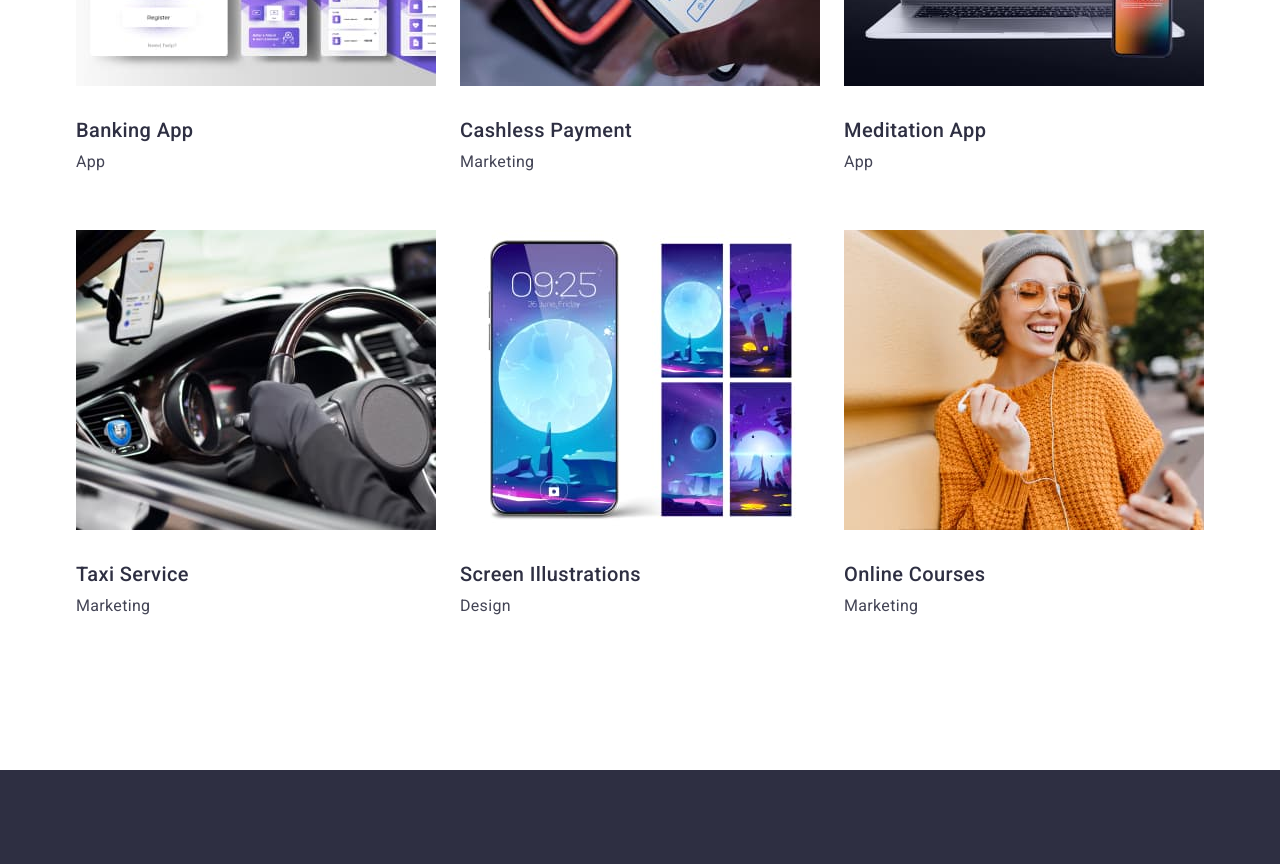
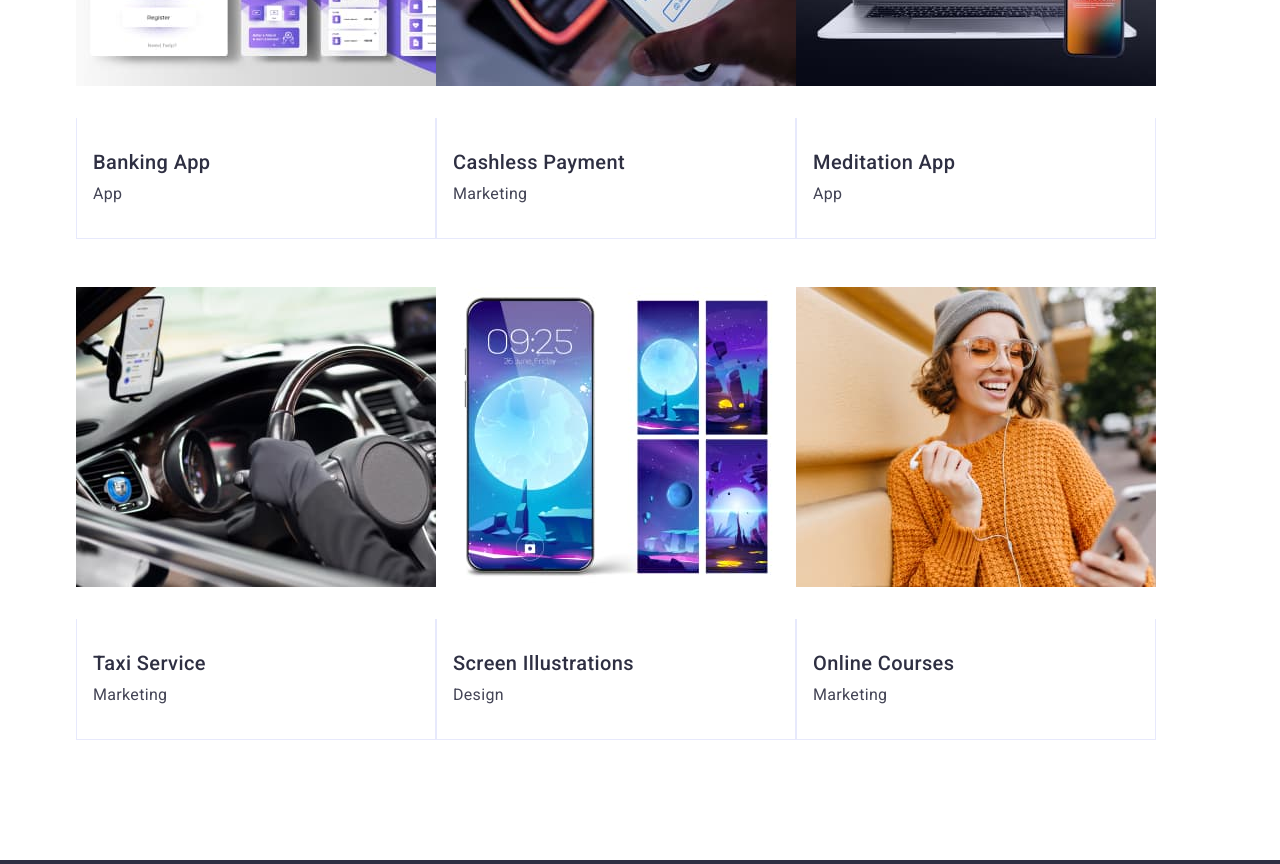
Before and after one commit to Anna-Anatoliivna/goit-markup-hw-03, a plain HTML site: page index.html in a window 1280 px wide. Shown: the part 2210-3074 px from the top of the page. Drawn offline with nearby package versions, Linux system fonts and the light colour scheme.

Commit message:
added corrections of code after second autochecking

```diff
--- a/css/styles.css
+++ b/css/styles.css
@@ -210,10 +210,13 @@ img {
   background: #fff;
   text-align: center;
   padding-bottom: 32px;
+  border-radius: 0px 0px 4px 4px;
 }
-.team-list-img {
-  margin-bottom: 32px;
+
+.team-item-box {
+  padding: 32px 0;
 }
+
 .team-list-title {
   font-weight: 500;
   font-size: 20px;
@@ -221,11 +224,13 @@ img {
   letter-spacing: 0.02em;
   color: #2e2f42;
   margin-bottom: 8px;
+  text-align: center;
 }
 .text-discrib {
   font-size: 16px;
   line-height: 1.5;
   letter-spacing: 0.02em;
+  text-align: center;
 }
 /* ===============portfolio================= */
 .portfolio-section {
@@ -235,13 +240,17 @@ img {
 .portfolio-list {
   display: flex;
   flex-wrap: wrap;
-  gap: 24px;
+  row-gap: 48px;
 }
 .portfolio-img {
   margin-bottom: 32px;
 }
+.portfolio-item-box {
+  padding: 32px 16px;
+  border: 1px solid #e7e9fc;
+  border-top: none;
+}
 .portfolio-item-title {
-  font-family: 'Roboto', sans-serif;
   font-weight: 500;
   font-size: 20px;
   line-height: 1.2;
@@ -249,8 +258,10 @@ img {
   color: #2e2f42;
   margin-bottom: 8px;
 }
-.text-discrib {
-  margin-bottom: 32px;
+.portfolio-text-discrib {
+  font-size: 16px;
+  line-height: 1.5;
+  letter-spacing: 0.02em;
 }
 /* ===============footer================= */
 .page-footer {
--- a/index.html
+++ b/index.html
@@ -95,25 +95,33 @@
                     <li class="team-list-item">
                         <img class="team-list-img" src="./images/mark-guerrero.jpg" alt="Mark Guerrero" width="264"
                             height="260">
+                        <div class="team-item-box">
                             <h3 class="team-list-title">Mark Guerrero</h3>
                             <p class="text-discrib">Product Designer</p>
+                        </div>
                     </li>
                     <li class="team-list-item">
                         <img class="team-list-img" src="./images/tom-ford.jpg" alt="Tom Ford" width="264" height="260">
+                        <div class="team-item-box">
                             <h3 class="team-list-title">Tom Ford</h3>
                             <p class="text-discrib">Frontend Developer</p>
+                        </div>
                     </li>
                     <li class="team-list-item">
                         <img class="team-list-img" src="./images/camila-garcia.jpg" alt="Camila Garcia" width="264"
                             height="260">
+                        <div class="team-item-box">
                             <h3 class="team-list-title">Camila Garcia</h3>
                             <p class="text-discrib">Marketing</p>
+                        </div>
                     </li>
                     <li class="team-list-item">
                         <img class="team-list-img" src="./images/daniel-wilson.jpg" alt="Daniel Wilson" width="264"
                             height="260">
+                        <div class="team-item-box">
                             <h3 class="team-list-title">Daniel Wilson</h3>
                             <p class="text-discrib">UI Designer</p>
+                        </div>
                     </li>
                 </ul>
             </div>
@@ -126,38 +134,50 @@
                     <li class="portfolio-list-item">
                         <img class="portfolio-img" src="./images/banking-app.jpg" alt="Banking App" width="360"
                             height="300">
+                        <div class="portfolio-item-box">
                             <h3 class="portfolio-item-title">Banking App</h3>
-                        <p class="text-discrib">App</p>
+                            <p class="portfolio-text-discrib">App</p>
+                        </div>
                     </li>
                     <li class="portfolio-list-item">
                         <img class="portfolio-img" src="./images/cashless-payment.jpg" alt="Cashless Payment"
                             width="360" height="300">
+                        <div class="portfolio-item-box">
                             <h3 class="portfolio-item-title">Cashless Payment</h3>
-                        <p class="text-discrib">Marketing</p>
+                            <p class="portfolio-text-discrib">Marketing</p>
+                        </div>
                     </li>
                     <li class="portfolio-list-item">
                         <img class="portfolio-img" src="./images/meditation-app.jpg" alt="Meditation App" width="360"
                             height="300">
+                        <div class="portfolio-item-box">
                             <h3 class="portfolio-item-title">Meditation App</h3>
-                        <p class="text-discrib">App</p>
+                            <p class="portfolio-text-discrib">App</p>
+                        </div>
                     </li>
                     <li class="portfolio-list-item">
                         <img class="portfolio-img" src="./images/taxi-service.jpg" alt="Taxi Service" width="360"
                             height="300">
+                        <div class="portfolio-item-box">
                             <h3 class="portfolio-item-title">Taxi Service</h3>
-                        <p class="text-discrib">Marketing</p>
+                            <p class="portfolio-text-discrib">Marketing</p>
+                        </div>
                     </li>
                     <li class="portfolio-list-item">
                         <img class="portfolio-img" src="./images/screen-illustrations.jpg" alt="Screen Illustrations"
                             width="360" height="300">
+                        <div class="portfolio-item-box">
                             <h3 class="portfolio-item-title">Screen Illustrations</h3>
-                        <p class="text-discrib">Design</p>
+                            <p class="portfolio-text-discrib">Design</p>
+                        </div>
                     </li>
                     <li class="portfolio-list-item">
                         <img class="portfolio-img" src="./images/online-courses.jpg" alt="Online Courses" width="360"
                             height="300">
+                        <div class="portfolio-item-box">
                             <h3 class="portfolio-item-title">Online Courses</h3>
-                        <p class="text-discrib">Marketing</p>
+                            <p class="portfolio-text-discrib">Marketing</p>
+                        </div>
                     </li>
                 </ul>
             </div>
```
Lines whose indentation alone changed are shown as unchanged.
